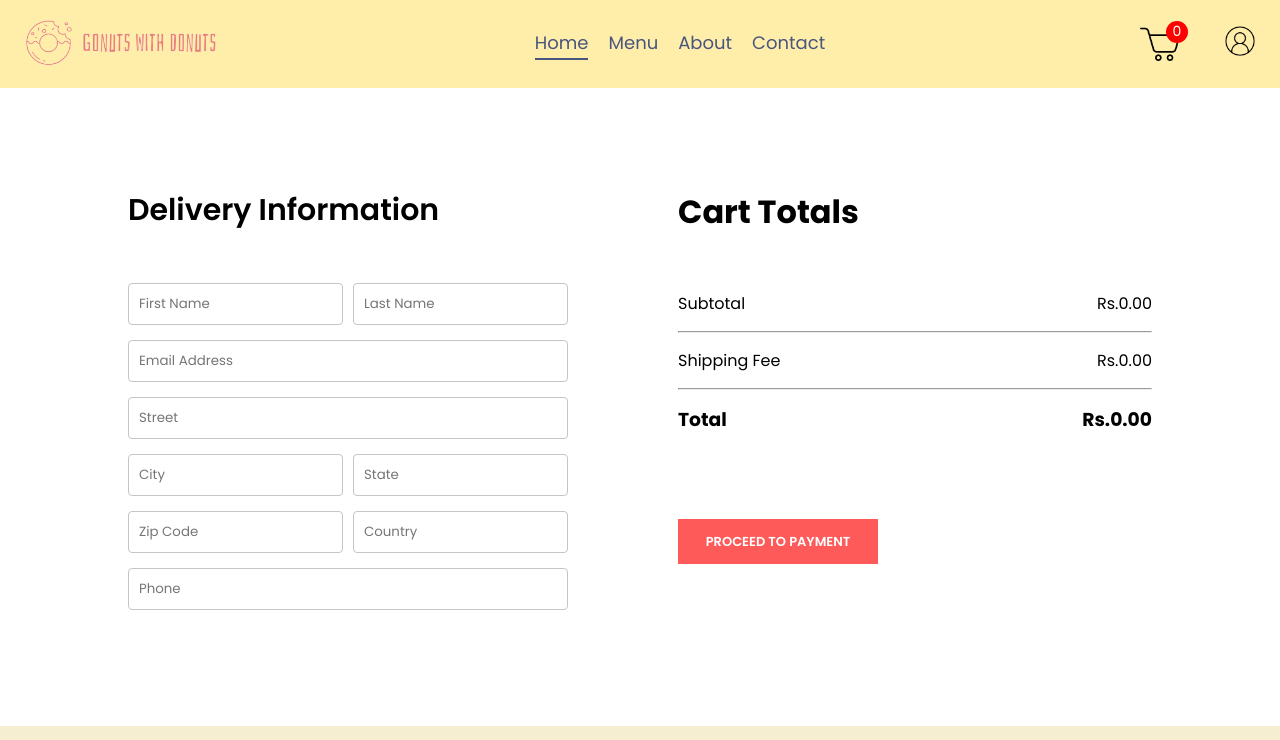
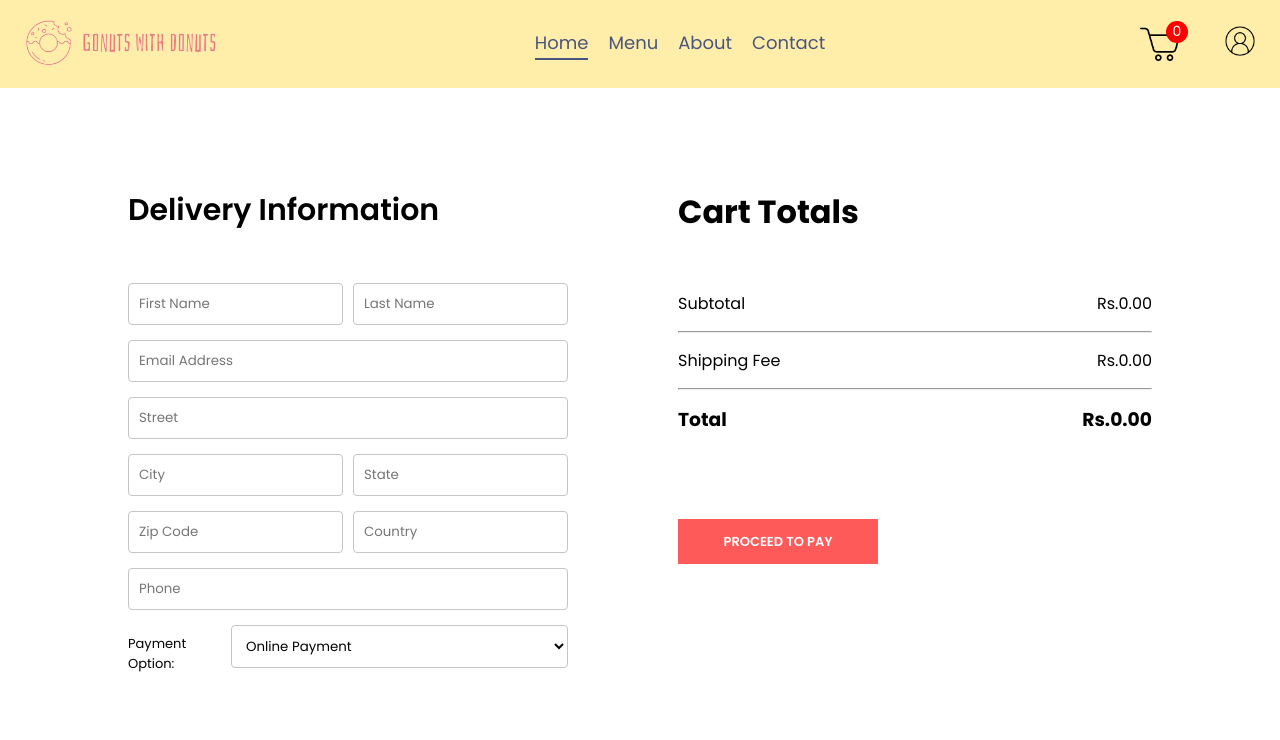
Before and after one commit to SGopinath89/IT22342024gonuts, a React (Vite) app in the folder frontend/: page /order in a window 1280 px wide. Shown: the top 740 px of the page. Built offline with nearby package versions, Linux system fonts and the light colour scheme; no server answers.

Commit message:
PlaceOrder.jsx page developed

```diff
--- a/frontend/src/pages/PlaceOrder/PlaceOrder.css
+++ b/frontend/src/pages/PlaceOrder/PlaceOrder.css
@@ -50,3 +50,26 @@
     margin-top: 30px;
     width: 100%;
 }
+
+
+.paymentmethod{
+    display: flex;
+    flex-direction: row;
+    align-items: center;
+    justify-content: center;
+}
+
+.paymentmethod p{
+    font-size: 13px;
+}
+
+.paymentmethod select{
+    color: black;
+    background-color: white;
+    margin-bottom: 15px;
+    width: 80%;
+    padding: 10px;
+    border: 1px solid #c5c5c5;
+    border-radius: 4px;
+    outline-color: rgba(40, 128, 60, 0.854);
+}
--- a/frontend/src/pages/PlaceOrder/PlaceOrder.jsx
+++ b/frontend/src/pages/PlaceOrder/PlaceOrder.jsx
@@ -1,10 +1,11 @@
 import React, { useContext, useState } from 'react';
 import './PlaceOrder.css';
 import { ShopContext } from '../../Context/ShopContext';
+import { useNavigate } from 'react-router-dom';
 
 const PlaceOrder = () => {
-  const { getTotalCartAmount } = useContext(ShopContext);
-  const [formValues, setFormValues] = useState({
+  const { getTotalCartAmount, food_list, cartItems } = useContext(ShopContext);
+  const [data, setData] = useState({
     firstName: '',
     lastName: '',
     email: '',
@@ -14,18 +15,20 @@ const PlaceOrder = () => {
     zipCode: '',
     country: '',
     phone: '',
+    deliveryMethod: 'online',
   });
   const [errors, setErrors] = useState({});
+  const navigate = useNavigate();
 
-  const handleInputChange = (e) => {
+  const onChangeHandler = (e) => {
     const { name, value } = e.target;
-    setFormValues({ ...formValues, [name]: value });
+    setData({ ...data, [name]: value });
   };
 
   const validateForm = () => {
     const newErrors = {};
-    Object.keys(formValues).forEach(key => {
-      if (!formValues[key]) {
+    Object.keys(data).forEach(key => {
+      if (!data[key]) {
         newErrors[key] = 'This field is required';
       }
     });
@@ -33,15 +36,54 @@ const PlaceOrder = () => {
     return Object.keys(newErrors).length === 0;
   };
 
-  const handleSubmit = (e) => {
-    e.preventDefault();
+  const placeOrder = async (event) => {
+    event.preventDefault();
     if (validateForm()) {
-      // Proceed with form submission
+      let orderItems = [];
+      food_list.forEach((item) => {
+        if (cartItems[item.id] > 0) {
+          let itemInfo = { ...item, quantity: cartItems[item.id] }; // Spread item to avoid mutating original
+          orderItems.push(itemInfo);
+        }
+      });
+
+      let orderData = {
+        address: data,
+        items: orderItems,
+        amount: getTotalCartAmount() + 99,
+      };
+
+      const token = localStorage.getItem('auth-token');
+
+      if (data.deliveryMethod === 'online') {
+        navigate('/paymentportal', { state: { orderData } });
+      } else {
+        orderData.payment = false;
+
+        await fetch('http://localhost:4000/placeorder', {
+          method: 'POST',
+          headers: {
+            'Accept': 'application/json',
+            'Content-Type': 'application/json',
+            'auth-token': token,
+          },
+          body: JSON.stringify(orderData),
+        })
+        .then((response) => response.json())
+        .then((data) => {
+          if (data.success) {
+            alert("Order Placed Successfully");
+            navigate('/');
+          } else {
+            alert("Error Placing Order");
+          }
+        });
+      }
     }
   };
 
   return (
-    <form className='place-order' onSubmit={handleSubmit}>
+    <form className='place-order' onSubmit={placeOrder}>
       <div className="place-order-left">
         <p className='title'>Delivery Information</p>
 
@@ -50,16 +92,16 @@ const PlaceOrder = () => {
             type="text"
             name="firstName"
             placeholder='First Name'
-            value={formValues.firstName}
-            onChange={handleInputChange}
+            value={data.firstName}
+            onChange={onChangeHandler}
             className={errors.firstName ? 'error' : ''}
           />
           <input
             type="text"
             name="lastName"
             placeholder='Last Name'
-            value={formValues.lastName}
-            onChange={handleInputChange}
+            value={data.lastName}
+            onChange={onChangeHandler}
             className={errors.lastName ? 'error' : ''}
           />
         </div>
@@ -67,16 +109,16 @@ const PlaceOrder = () => {
           type="email"
           name="email"
           placeholder='Email Address'
-          value={formValues.email}
-          onChange={handleInputChange}
+          value={data.email}
+          onChange={onChangeHandler}
           className={errors.email ? 'error' : ''}
         />
         <input
           type="text"
           name="street"
           placeholder='Street'
-          value={formValues.street}
-          onChange={handleInputChange}
+          value={data.street}
+          onChange={onChangeHandler}
           className={errors.street ? 'error' : ''}
         />
 
@@ -85,16 +127,16 @@ const PlaceOrder = () => {
             type="text"
             name="city"
             placeholder='City'
-            value={formValues.city}
-            onChange={handleInputChange}
+            value={data.city}
+            onChange={onChangeHandler}
             className={errors.city ? 'error' : ''}
           />
           <input
             type="text"
             name="state"
             placeholder='State'
-            value={formValues.state}
-            onChange={handleInputChange}
+            value={data.state}
+            onChange={onChangeHandler}
             className={errors.state ? 'error' : ''}
           />
         </div>
@@ -103,16 +145,16 @@ const PlaceOrder = () => {
             type="text"
             name="zipCode"
             placeholder='Zip Code'
-            value={formValues.zipCode}
-            onChange={handleInputChange}
+            value={data.zipCode}
+            onChange={onChangeHandler}
             className={errors.zipCode ? 'error' : ''}
           />
           <input
             type="text"
             name="country"
             placeholder='Country'
-            value={formValues.country}
-            onChange={handleInputChange}
+            value={data.country}
+            onChange={onChangeHandler}
             className={errors.country ? 'error' : ''}
           />
         </div>
@@ -120,10 +162,22 @@ const PlaceOrder = () => {
           type="text"
           name="phone"
           placeholder='Phone'
-          value={formValues.phone}
-          onChange={handleInputChange}
+          value={data.phone}
+          onChange={onChangeHandler}
           className={errors.phone ? 'error' : ''}
         />
+
+        <div className='paymentmethod'>
+          <p>Payment Option: </p>
+          <select
+            name="deliveryMethod"
+            value={data.deliveryMethod}
+            onChange={onChangeHandler}
+          >
+            <option value="online">Online Payment</option>
+            <option value="cash">Cash On Delivery</option>
+          </select>
+        </div>
       </div>
 
       <div className="place-order-right">
@@ -137,19 +191,23 @@ const PlaceOrder = () => {
             <hr />
             <div className="cartitems-total-item">
               <p>Shipping Fee</p>
-              <p>Rs.{getTotalCartAmount()===0?0:99}.00</p>
+              <p>Rs.{getTotalCartAmount() === 0 ? 0 : 99}.00</p>
             </div>
             <hr />
             <div className="cartitems-total-item">
               <h3>Total</h3>
-              <h3>Rs.{getTotalCartAmount()===0?0:getTotalCartAmount()+99}.00</h3>
+              <h3>Rs.{getTotalCartAmount() === 0 ? 0 : getTotalCartAmount() + 99}.00</h3>
             </div>
           </div>
-          <button type="submit">PROCEED TO PAYMENT</button>
+          <button type="submit">
+            {data.deliveryMethod === 'cash'
+              ? `PAY   Rs.${getTotalCartAmount() === 0 ? 0 : getTotalCartAmount() + 99}.00`
+              : 'PROCEED TO PAY'}
+          </button>
         </div>
       </div>
     </form>
   );
-}
+};
 
 export default PlaceOrder;
```
